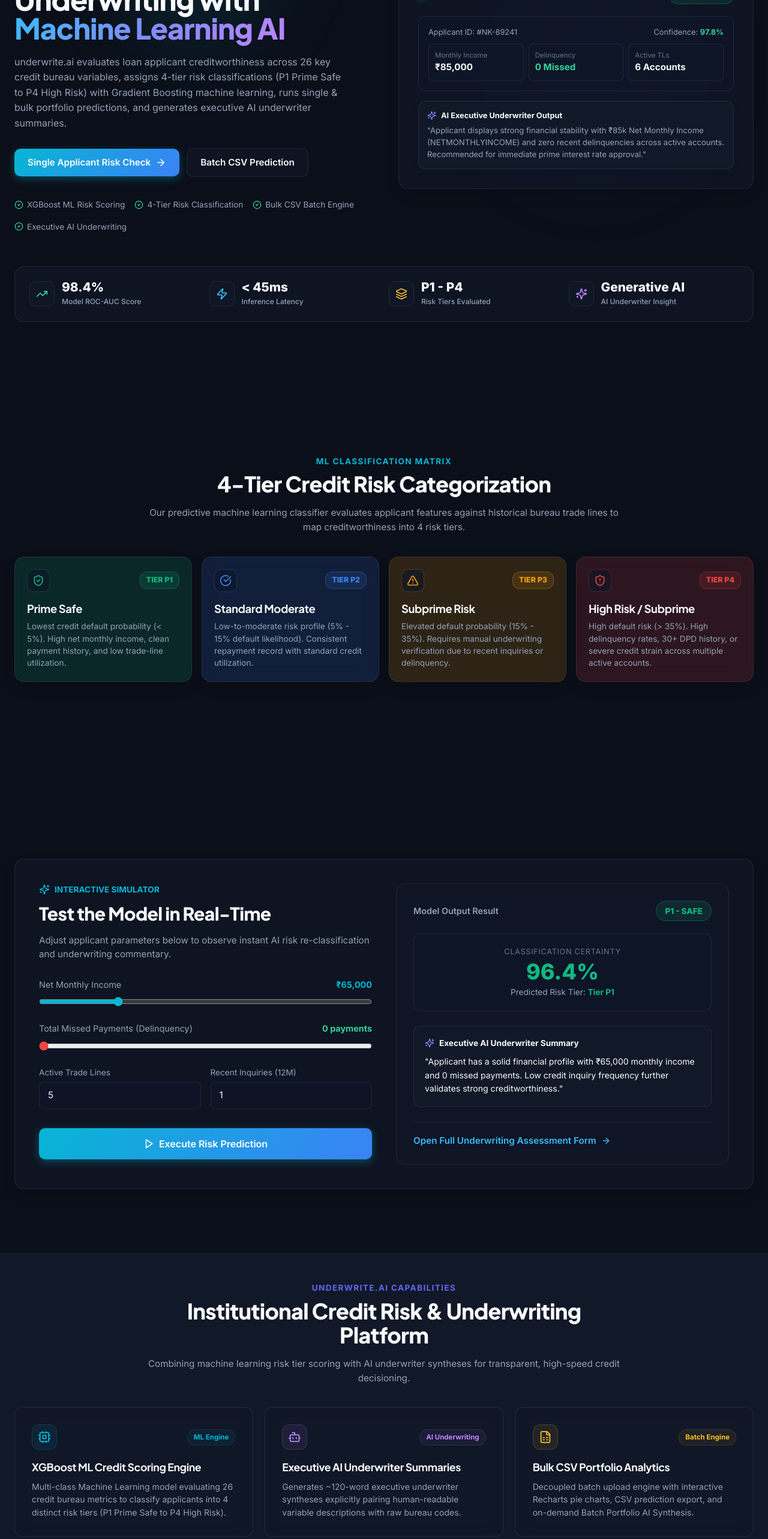
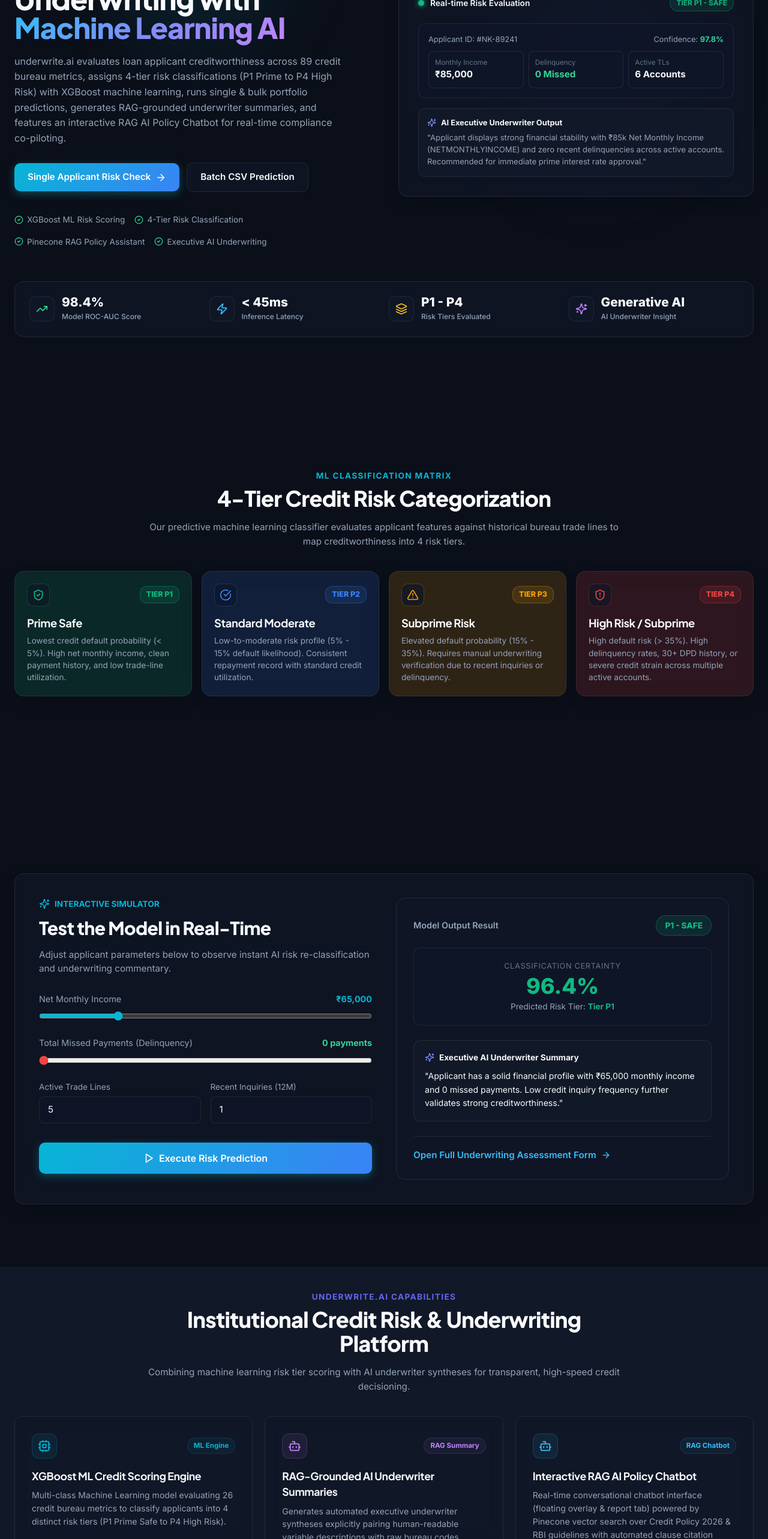
Before and after one commit to Yaduk035/predictive_credit_risk_modeling, a React (Vite) app in the folder frontend/: page / in a window 1280 px wide. Shown: the part 234-2800 px from the top of the page at 60% size. Built offline with nearby package versions, Linux system fonts and the light colour scheme; no server answers.

Commit message:
Updated readme, landing page and about section with chat bot info.

```diff
--- a/frontend/src/components/AboutView.jsx
+++ b/frontend/src/components/AboutView.jsx
@@ -37,8 +37,9 @@
       icon: Bot,
       color: '#c084fc',
       items: [
-        { name: 'Pinecone Vector Database & RAG', desc: 'Vector database for Retrieval-Augmented Generation (RAG) retrieving context from official RBI policy PDFs.' },
-        { name: 'Google Gemini 3.6 / Interactions API', desc: 'Large language model utilizing Google GenAI SDK for automated underwriting briefs.' },
+        { name: 'Pinecone Vector Database Indexing', desc: 'Indexed 109 vector chunks of Credit Policy 2026 and RBI Digital Lending Guidelines into Pinecone cloud vector database for real-time semantic retrieval.' },
+        { name: 'RAG AI Policy Co-Pilot (/api/chat-rag)', desc: 'Interactive conversational assistant embedded in the UI and floating overlay, featuring automated clause citation badges (Grounding Policy References), conversation memory, and strict domain guardrails.' },
+        { name: 'Google Gemini & Interactions API', desc: 'Large language model utilizing Google GenAI SDK with multi-model fallback (gemini-3.5-flash to 3.7-flash) for automated underwriting syntheses.' },
         { name: 'Context-Grounded Explanations', desc: 'Structured Data_Dictionary.json mapping and RBI compliance context grounding to eliminate LLM hallucinations on credit variables.' }
       ]
     },
@@ -121,7 +122,7 @@
               System Purpose & Architecture
             </h2>
             <p style={{ color: 'var(--text-muted)', lineHeight: 1.65, fontSize: '0.95rem', marginBottom: '18px' }}>
-              The Credit Risk Assessment Engine & Compliance Hub is a machine-learning-powered credit scoring and automated underwriting platform. It evaluates loan applicant profiles across 90+ credit metrics (Internal Bank + External CIBIL bureau data), classifies applicants into discrete risk tiers (<strong>P1 to P4</strong>), supports bulk CSV evaluation, and leverages Generative AI (Google Gemini) combined with <strong>Pinecone RAG</strong> (Retrieval-Augmented Generation using official RBI policy PDFs) for automated underwriter briefs and regulatory explainability.
+              The Credit Risk Assessment Engine & Compliance Hub is a machine-learning-powered credit scoring and automated underwriting platform. It evaluates loan applicant profiles across 90+ credit metrics (Internal Bank + External CIBIL bureau data), classifies applicants into discrete risk tiers (<strong>P1 to P4</strong>), supports bulk CSV portfolio evaluation, generates <strong>RAG-Grounded Executive Underwriter Summaries</strong>, and features a dedicated <strong>Interactive RAG AI Policy & Regulatory Chatbot</strong> for real-time compliance co-piloting using 109 vector embeddings of official RBI policy manuals indexed in Pinecone.
             </p>
 
             <div className="grid grid-cols-1 sm:grid-cols-3 gap-4 pt-4" style={{ borderTop: '1px solid var(--border-glass)' }}>
--- a/frontend/src/components/FeatureHighlights.jsx
+++ b/frontend/src/components/FeatureHighlights.jsx
@@ -11,11 +11,18 @@
       badge: 'ML Engine'
     },
     {
-      title: 'Executive AI Underwriter Summaries',
-      description: 'Generates ~120-word executive underwriter syntheses explicitly pairing human-readable variable descriptions with raw bureau codes.',
+      title: 'RAG-Grounded AI Underwriter Summaries',
+      description: 'Generates automated executive underwriter syntheses explicitly pairing human-readable variable descriptions with raw bureau codes grounded in Pinecone vector policy context.',
       icon: Bot,
       color: '#c084fc',
-      badge: 'AI Underwriting'
+      badge: 'RAG Summary'
+    },
+    {
+      title: 'Interactive RAG AI Policy Chatbot',
+      description: 'Real-time conversational chatbot interface (floating overlay & report tab) powered by Pinecone vector search over Credit Policy 2026 & RBI guidelines with automated clause citation badges.',
+      icon: Bot,
+      color: '#38bdf8',
+      badge: 'RAG Chatbot'
     },
     {
       title: 'Bulk CSV Portfolio Analytics',
--- a/frontend/src/components/HeroSection.jsx
+++ b/frontend/src/components/HeroSection.jsx
@@ -53,7 +53,7 @@
               marginBottom: '28px',
               maxWidth: '560px'
             }}>
-              underwrite.ai evaluates loan applicant creditworthiness across 26 key credit bureau variables, assigns 4-tier risk classifications (P1 Prime Safe to P4 High Risk) with Gradient Boosting machine learning, runs single & bulk portfolio predictions, and generates executive AI underwriter summaries.
+              underwrite.ai evaluates loan applicant creditworthiness across 89 credit bureau metrics, assigns 4-tier risk classifications (P1 Prime to P4 High Risk) with XGBoost machine learning, runs single & bulk portfolio predictions, generates RAG-grounded underwriter summaries, and features an interactive RAG AI Policy Chatbot for real-time compliance co-piloting.
             </p>
 
             {/* CTA Action Buttons */}
@@ -70,7 +70,7 @@
 
             {/* Feature Check List */}
             <div style={{ display: 'flex', gap: '16px', flexWrap: 'wrap' }}>
-              {['XGBoost ML Risk Scoring', '4-Tier Risk Classification', 'Bulk CSV Batch Engine', 'Executive AI Underwriting'].map((feature, i) => (
+              {['XGBoost ML Risk Scoring', '4-Tier Risk Classification', 'Pinecone RAG Policy Assistant', 'Executive AI Underwriting'].map((feature, i) => (
                 <div key={i} style={{ display: 'flex', alignItems: 'center', gap: '6px', color: 'var(--text-muted)', fontSize: '0.85rem' }}>
                   <CheckCircle2 size={15} color="#34d399" />
                   <span>{feature}</span>
```
Also changed, not shown: 1 other file (tests, documents, lock files or other folders).
